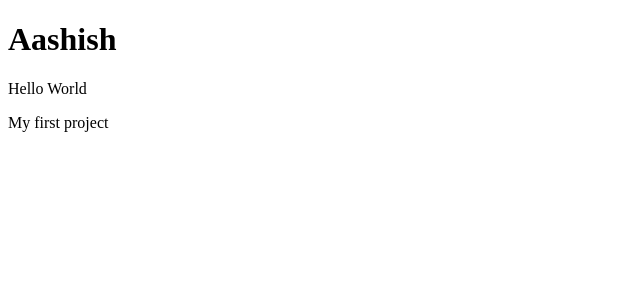
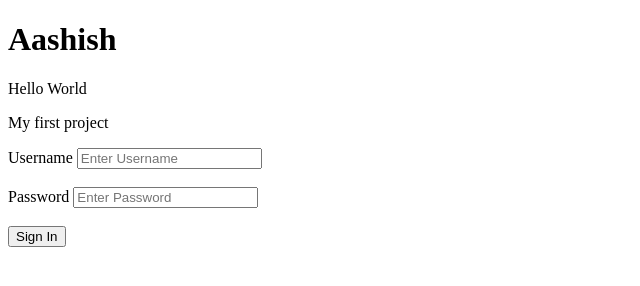
Before and after one commit to Piyush231412/project2, a plain HTML site: page index.html in a window 1280 px wide. Shown: the whole page, without its empty margins (0-640 px from the left). Drawn offline with Linux system fonts and the light colour scheme.

```diff
--- a/index.html
+++ b/index.html
@@ -9,5 +9,14 @@
     <h1>Aashish</h1>
     <p>Hello World</p>
     <p>My first project</p>
+
+
+    <div class="signin">
+        <label for="username-signin">Username</label>
+        <input type="text" id="username-signin" placeholder="Enter Username"><br><br>
+        <label for="password-signin">Password</label>
+        <input type="password" id="password-signin" placeholder="Enter Password"><br><br>
+        <button id="signin-btn">Sign In</button>
+    </div>
 </body>
 </html>
```
